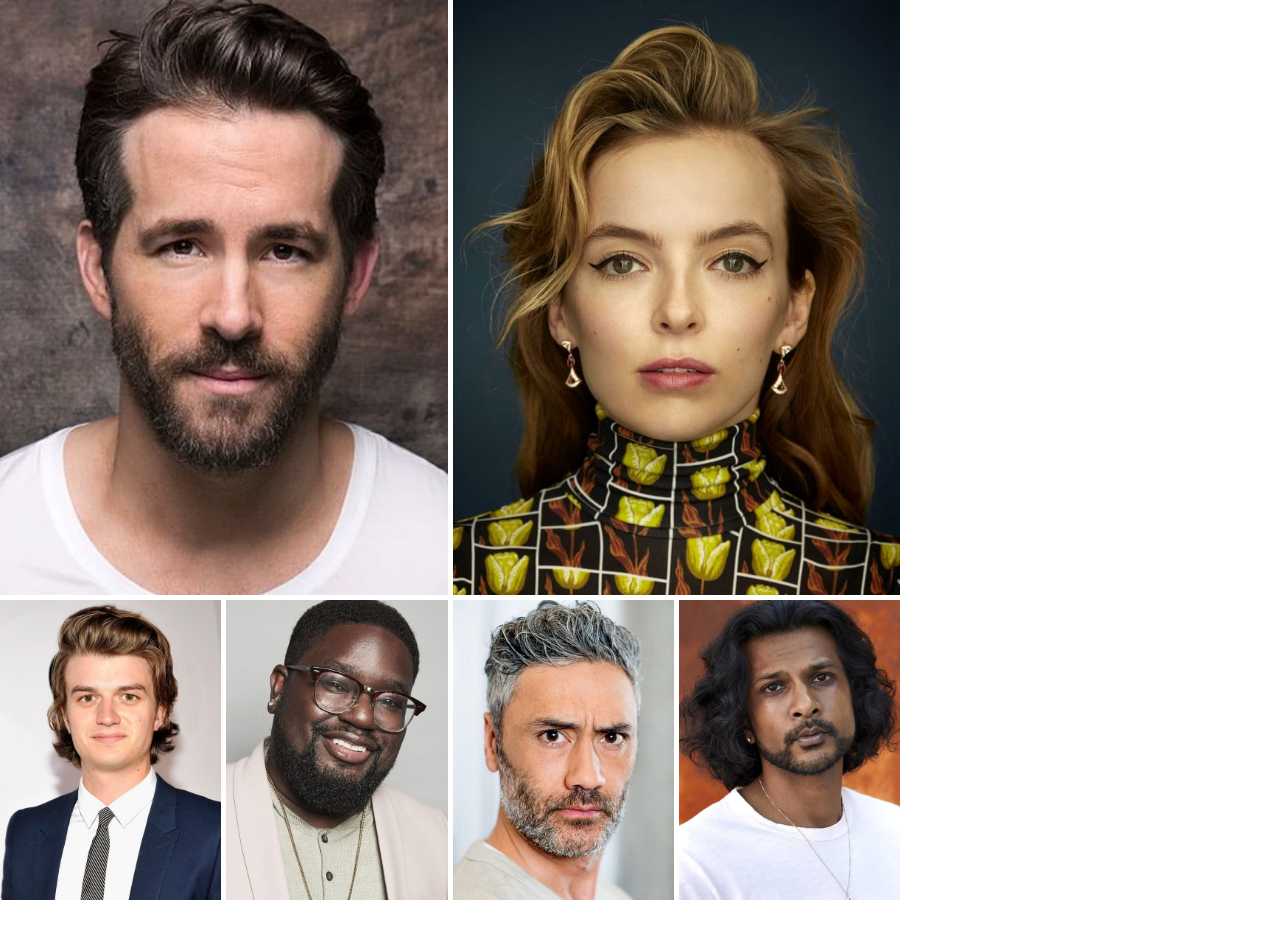
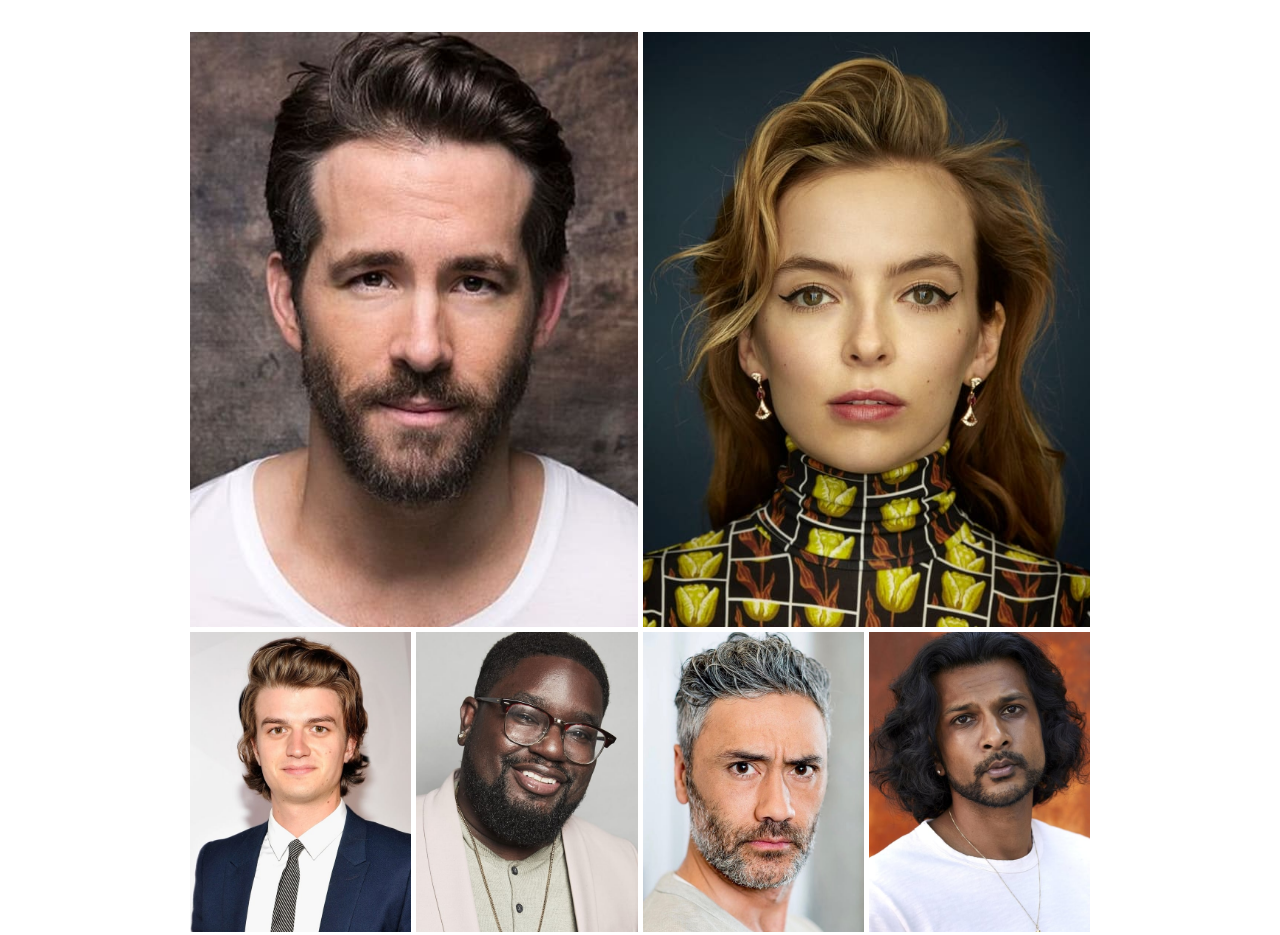
Before and after one commit to liisacarmen/week2-moviecard, a plain HTML site: page actorsGallery.html in a window 1280 px wide. Before the commit the page ends 904 px from the top, so only its background shows below. Drawn offline with Linux system fonts and the light colour scheme.

Commit message:
add gallery

```diff
--- a/css/gallery.css
+++ b/css/gallery.css
@@ -10,7 +10,7 @@
 .container {
     width: 900px;
     height: 900px;
-    margin: 2 rem auto;
+    margin: 2rem auto;
     display: grid;
     grid-template-columns: repeat(4, 1fr);
     grid-template-rows: 595px 300px;
```
